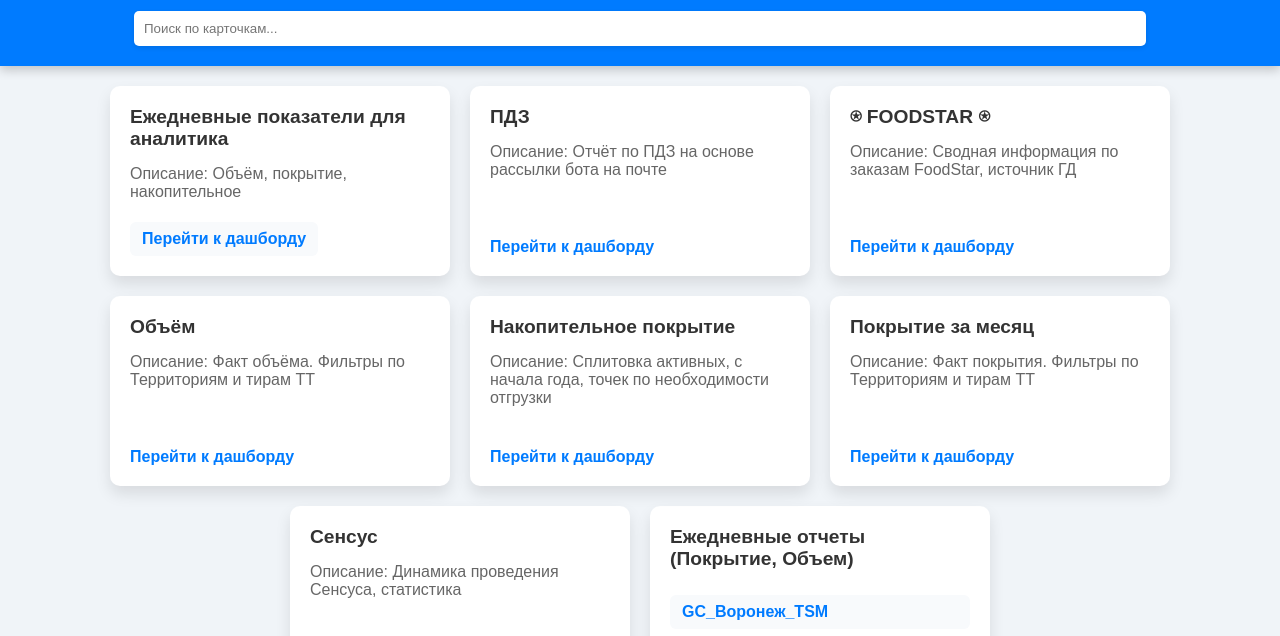
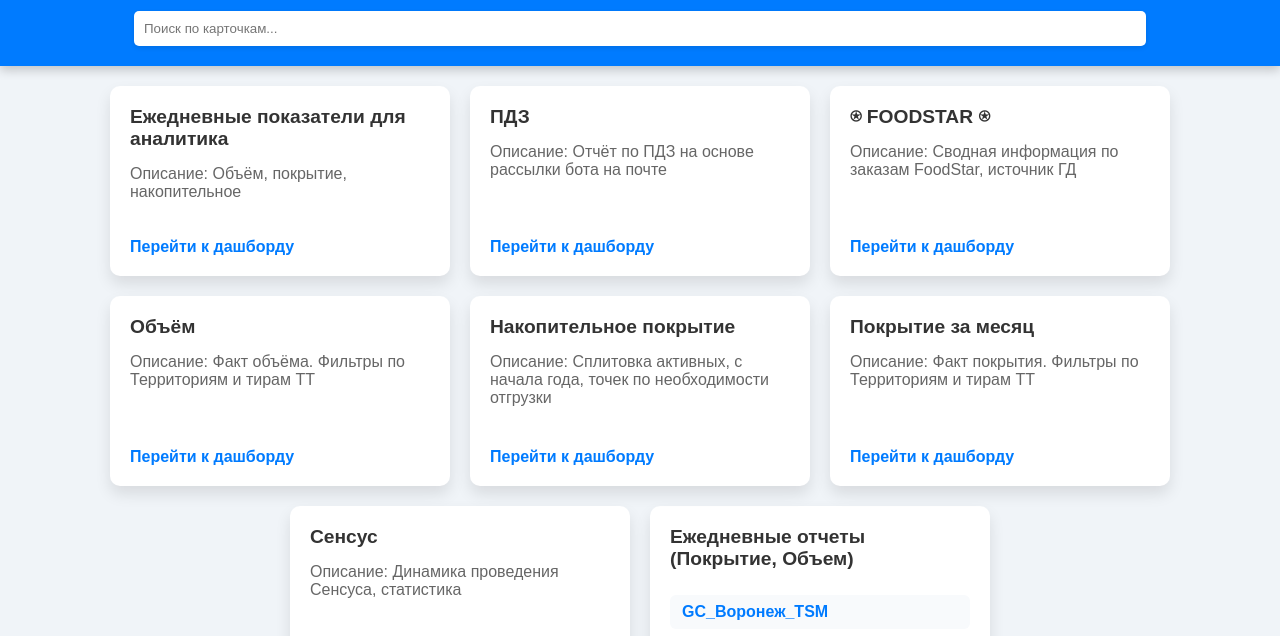
Before and after one commit to narciSSuca/narciSSuca.github.io, a plain HTML site: page index.html in a window 1280 px wide. Shown: the part 159-795 px from the top of the page. Drawn offline with Linux system fonts and the light colour scheme.

Commit message:
Update index.html

```diff
--- a/index.html
+++ b/index.html
@@ -19,7 +19,7 @@
         <div class="card regular-card">
             <h2>Ежедневные показатели для аналитика</h2>
             <p>Описание: Объём, покрытие, накопительное</p>
-            <a href="https://datalens.yandex/x08wvggzw8aaj" target="_blank" class="reports-link">Перейти к дашборду</a>
+            <a href="https://datalens.yandex/x08wvggzw8aaj" target="_blank">Перейти к дашборду</a>
         </div>
 
         <div class="card regular-card">
```
